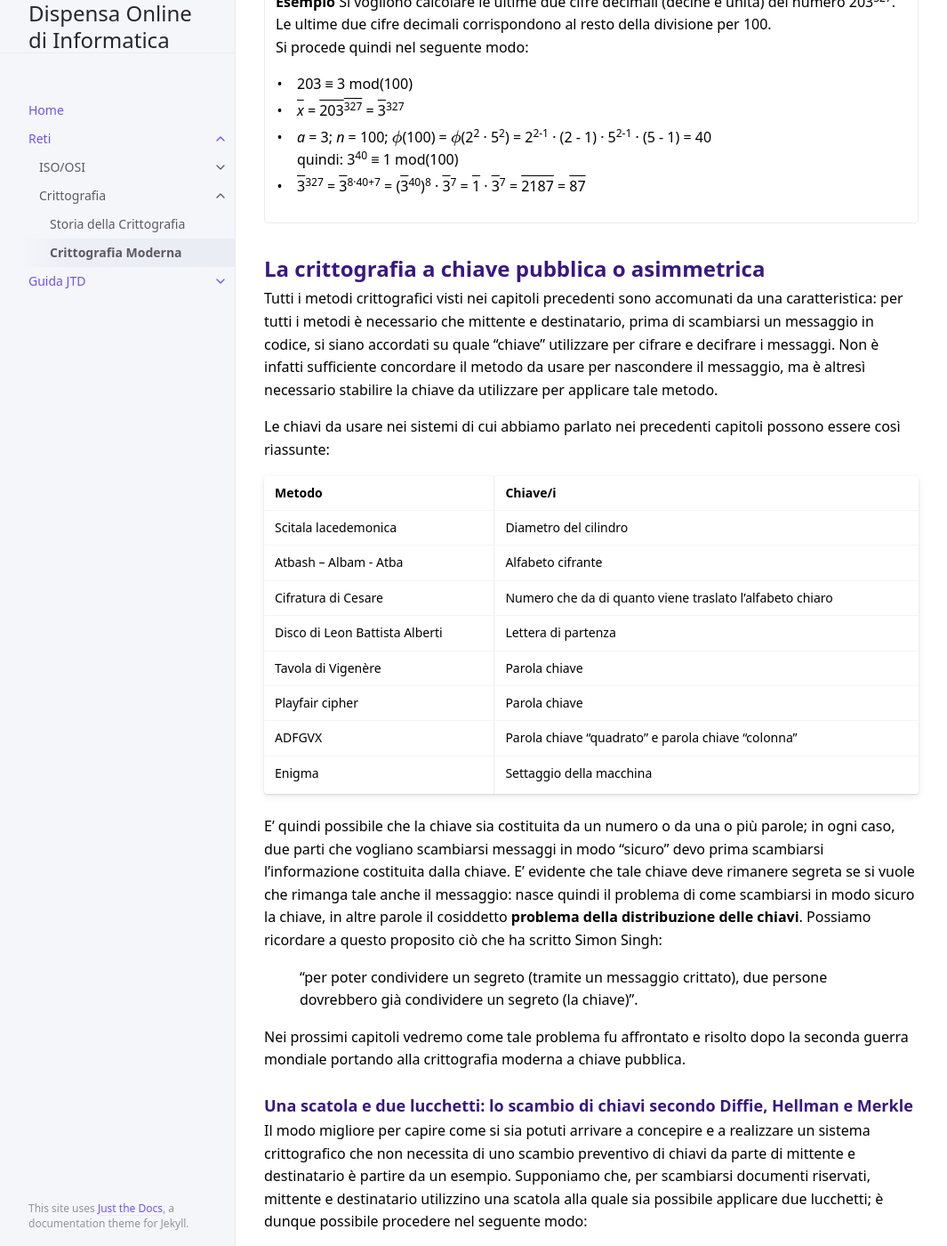
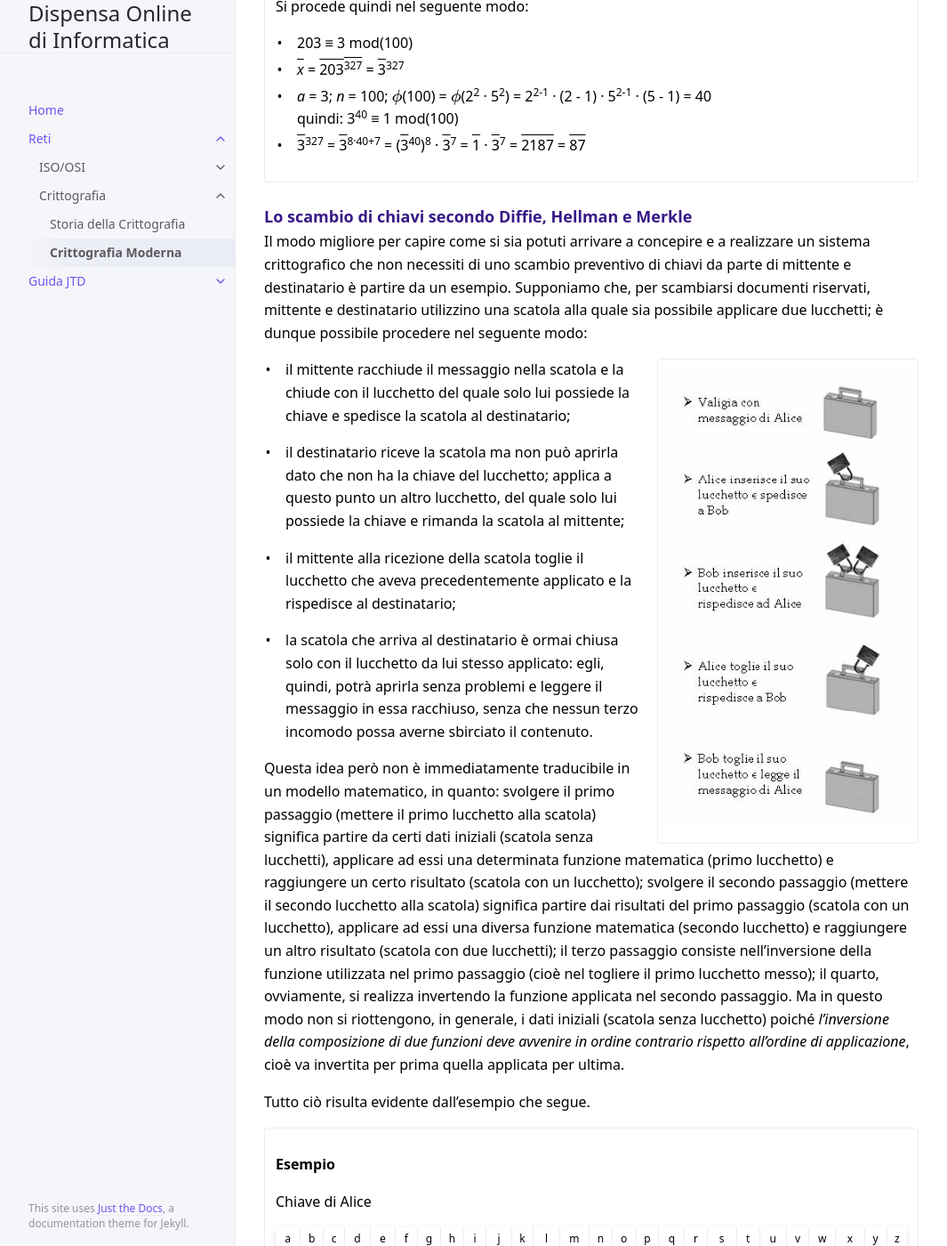
Before and after one commit to 4chi11e/manuale-libero-online-di-informatica, a Jekyll site: the page built from docs/reti/crittografia/crittografia-moderna.md, in a window 1280 px wide and 1400 px high, scrolled down 13570 px. Shown: the whole window at 89% size, without its empty margins (107-1172 px from the left). Built offline with Jekyll 4.4.1, drawn with Linux system fonts in a browser that asks for light colours; some of the changed text lies outside the part shown.

Commit message:
Sistemato Diffie-Hellman

```diff
--- a/docs/reti/crittografia/crittografia-moderna.md
+++ b/docs/reti/crittografia/crittografia-moderna.md
@@ -32,7 +32,7 @@
 
 Sebbene non consistano in veri e propri sistemi di crittografia, le [funzioni crittografiche di hash](#) hanno un ruolo piuttosto importante nell'ambito della crittografia moderna, essendo utilizzate in diversi ambiti, tra cui, insieme ad RSA, nell'implementazione di sistemi per la [firma digitale](#).
 
-## Sistemi di crittografia simmetrici
+## Crittografia simmetrica
 
 Con [crittografia simmetrica](https://it.wikipedia.org/wiki/Crittografia_simmetrica#:~:text=Con%20crittografia%20simmetrica%2C%20o%20crittografia,performante%20e%20semplice%20da%20implementare.), o crittografia a chiave privata o precondivisa, si intende una tecnica di cifratura in cui la chiave di crittazione è la stessa chiave di decrittazione, rendendo l'algoritmo molto performante e semplice da implementare. Tuttavia presuppone che le due parti siano già in possesso delle chiavi, richiesta che non rende possibile uno scambio di chiavi con questo genere di algoritmi. Lo scambio avviene attraverso algoritmi a chiave asimmetrica o pubblica, generalmente più complessi sia da implementare che da eseguire ma che permettono questo scambio in modo sicuro. Dopodiché la comunicazione verrà crittata usando solo algoritmi a chiave simmetrica per garantire una comunicazione sicura ma veloce.
 
@@ -248,7 +251,8 @@
 
 Questo è un grande risultato, che ha risolto una congettura rimasta aperta per decenni. Il loro algoritmo però non è ancora utilizzato in pratica, perché è molto più lento dei test probabilistici, i quali, del resto, sono *quasi certi* per i primi di centinaia di cifre che servono attualmente in crittografia.
 
-### Aritmetica modulo n
+#### Aritmetica modulo n
+
 Nel seguito **N** e **Z** denoteranno rispettivamente l'insieme dei numeri naturali {0,1,2,...} e l'insieme degli interi relativi {...,-2,-1,0,+1,+2,...}.
 Dati a, b in **Z** ed n > 1 in N, diciamo che ***a*** *è congruo a* ***b modulo n*** se a e b divisi per n danno lo stesso resto; in questo caso scriviamo una relazione di equivalenza. *a ≡ b* mod(*n*). La relazione di congruenza è una relazione di equivalenza.
 
@@ -291,7 +295,7 @@
   {: .ta-c .mb-0 .mt-0}
 </div>
 
-### Il cifrario di Cesare “generalizzato” con l’aritmetica modulo n
+#### Il cifrario di Cesare “generalizzato” con l’aritmetica modulo n
 
 Precedentemente abbiamo parlato del [cifrario di Cesare](#cifratura-di-cesare-ii-secolo-dc) e di come fosse possibile generare messaggi cifrati per mezzo di questo metodo. Vedremo ora come sia possibile generalizzare tale sistema di cifratura utilizzando le classi di resto, e ottenendo così una cifratura che non trasla soltanto le lettere dell’alfabeto, ma le “rimescola”.
 
@@ -317,11 +321,11 @@
 
 Si può dimostrare che, per avere una “buona” chiave di cifratura, occorre scegliere *a* in modo tale che *<span class="overline">a</span>* abbia inverso in ***Z***<sub>26</sub>.
 
-#### Identità di Bézout
+##### Identità di Bézout
 
 Se *d* = MCD(*a, b*) allora esistono degli interi *x* e *y* tali che *d* = *a · x + b · y*
 
-### Funzione e Teorema di Eulero
+#### Funzione e Teorema di Eulero
 
 La funzione di Eulero *$$\phi$$(n)* **indica il numero di elementi invertibile in *Z<sub>n</sub>***, e può essere anche interpretato come **il numero di interi minori di *n* e relativamente primi con esso.** Poiché contare le classi invertibili in ***Z***<sub>*n*</sub> è come contare i numeri tra 1 e *n*-1 che sono coprimi con *n*, si può affermare che:
 
@@ -347,7 +351,7 @@
 
 </div>
 
-### Un’applicazione della funzione di Eulero
+#### Un’applicazione della funzione di Eulero
 
 Vedremo ora un’interessante applicazione del Teorema di Eulero, che permette di calcolare, dato un numero in forma di potenza, le cifre decimali del numero stesso scritto in forma posizionale.
 
@@ -383,31 +387,9 @@
   - <span class="overline">3</span><sup>327</sup> = <span class="overline">3</span><sup>8·40+7</sup> = (<span class="overline">3</span><sup>40</sup>)<sup>8</sup> · <span class="overline">3</span><sup>7</sup> = <span class="overline">1</span> · <span class="overline">3</span><sup>7</sup> = <span class="overline">2187</span> = <span class="overline">87</span>
 </div>
 
-## La crittografia a chiave pubblica o asimmetrica
+### Lo scambio di chiavi secondo Diffie, Hellman e Merkle
 
-Tutti i metodi crittografici visti nei capitoli precedenti sono accomunati da una caratteristica: per tutti i metodi è necessario che mittente e destinatario, prima di scambiarsi un messaggio in codice, si siano accordati su quale “chiave” utilizzare per cifrare e decifrare i messaggi. Non è infatti sufficiente concordare il metodo da usare per nascondere il messaggio, ma è altresì necessario stabilire la chiave da utilizzare per applicare tale metodo.
-
-Le chiavi da usare nei sistemi di cui abbiamo parlato nei precedenti capitoli possono essere così riassunte:
-
-|**Metodo**|**Chiave/i**|
-|Scitala lacedemonica|Diametro del cilindro|
-|Atbash – Albam - Atba|Alfabeto cifrante|
-|Cifratura di Cesare|Numero che da di quanto viene traslato l’alfabeto chiaro|
-|Disco di Leon Battista Alberti|Lettera di partenza|
-|Tavola di Vigenère|Parola chiave|
-|Playfair cipher|Parola chiave|
-|ADFGVX|Parola chiave “quadrato” e parola chiave “colonna”|
-|Enigma|Settaggio della macchina|
-
-E’ quindi possibile che la chiave sia costituita da un numero o da una o più parole; in ogni caso, due parti che vogliano scambiarsi messaggi in modo “sicuro” devo prima scambiarsi l’informazione costituita dalla chiave. E’ evidente che tale chiave deve rimanere segreta se si vuole che rimanga tale anche il messaggio: nasce quindi il problema di come scambiarsi in modo sicuro la chiave, in altre parole il cosiddetto **problema della distribuzione delle chiavi**. Possiamo ricordare a questo proposito ciò che ha scritto Simon Singh:
-
-> “per poter condividere un segreto (tramite un messaggio crittato), due persone dovrebbero già condividere un segreto (la chiave)”.
-
-Nei prossimi capitoli vedremo come tale problema fu affrontato e risolto dopo la seconda guerra mondiale portando alla crittografia moderna a chiave pubblica.
-
-### Una scatola e due lucchetti: lo scambio di chiavi secondo Diffie, Hellman e Merkle
-
-Il modo migliore per capire come si sia potuti arrivare a concepire e a realizzare un sistema crittografico che non necessita di uno scambio preventivo di chiavi da parte di mittente e destinatario è partire da un esempio. Supponiamo che, per scambiarsi documenti riservati, mittente e destinatario utilizzino una scatola alla quale sia possibile applicare due lucchetti; è dunque possibile procedere nel seguente modo:
+Il modo migliore per capire come si sia potuti arrivare a concepire e a realizzare un sistema crittografico che non necessiti di uno scambio preventivo di chiavi da parte di mittente e destinatario è partire da un esempio. Supponiamo che, per scambiarsi documenti riservati, mittente e destinatario utilizzino una scatola alla quale sia possibile applicare due lucchetti; è dunque possibile procedere nel seguente modo:
 
 <div class="thumbnail float-right">
   <img src="{{site.baseurl}}/assets/images/doppio_lucchetto.jpg" onclick="document.getElementById('doppio_lucchetto').style.display='block'" class="hoverlink">
@@ -455,14 +437,15 @@
   |Cifrato da Alice:|SV RGUVHYB
   |Ricifrato da Bob:|HD YNSDOLP
   |Decifrato da Alice:|AJ MQCJLZP
-  |Decifrato da Bob:|EI CNAIYWB
+  |Decifrato da Bob:|EI CNAIYWB| che non è "ci vediamo"
   {: .invisible .distanzia-colonne-3}
   </div>
 </div>
 
 Questo problema fu affrontato e risolto negli anni ’70 del secolo scorso dai ricercatori Whitfield Diffie, Martin Hellman e Ralph Merkle.
 
-Le funzioni di cui si servirono per risolvere il problema della distribuzione delle chiavi derivano dall'[aritmetica dei moduli](#aritmetica-modulo-n) dove è spesso possibile incontrare funzioni unidirezionali, tali cioè da essere “difficili” da invertire.
+Le funzioni di cui si servirono per risolvere il problema della distribuzione delle chiavi derivano dall'[aritmetica dei moduli](#aritmetica-modulo-n) dove è spesso possibile incontrare funzioni unidirezionali, funzioni agevoli da calcolare in una direzione ma che diventano computazionalmente
+pesantissime nella direzione opposta (funzione inversa).
 
 Dalla tabella che segue si può osservare ad esempio come la potenza cresca regolarmente, mentre nel caso dell’aritmetica dei moduli la variazione della funzione non sia regolare.
 
@@ -539,7 +522,11 @@
         <tr>
           <td><em>Chiave</em></td>
           <td colspan=2>
-            Alice e Bob hanno ottenuto lo stesso numero che rappresenterà la chiave dei loro messaggi.</td>
+              Alice e Bob hanno ottenuto lo stesso numero <em>K</em> che rappresenterà la chiave dei loro messaggi.<br>
+              <p class="ta-c mb-0">
+                <em>K = K<sub>a</sub> = K<sub>b</sub> = Y<sup>A·B</sup> mod(p) = Y<sup>B·A</sup> mod(p) = 13<sup>8·5</sup> mod (23) = 9</em>
+              </p>
+          </td>
         </tr>
     </tbody>
 </table>
@@ -553,11 +540,13 @@
 
 **Per trovare la chiave, Eva dovrebbe quindi procedere come Alice ed effettuare l’operazione *β^A* mod(*p*)**, oppure come Bob ed effettuare l’operazione ***α^B* mod(*p*)**. Ma Eva non conosce i valori di A o di B! D’altronde, tentare di ricavarli invertendo la funzione non sarebbe un compito semplice, in quanto si tratta di una funzione unidirezionale.
 
+Se confrontiamo l'idea originale del doppio lucchetto con la soluzione trovata notiamo che mentre quell'idea cercava di proporre un vero e proprio sistema di cifratura per trasmettere messaggi cifrati, **questo sistema permette solamente di concordare un numero segreto**.
+
 La dimostrazione pubblica della loro scoperta fu data da Diffie, Hellman e Merkle nel giugno del 1976 alla National Computer Conference.
 
-L’introduzione di un metodo che consente a mittente e destinatario di scambiarsi la chiave in modo “sicuro” ha costituito una vera e proprio rivoluzione nel campo della crittografia; l’univo aspetto negativo del sistema Diffie - Hellman - Merkle risiede nell’introdurre una non contemporaneità tra le azioni di destinatario e mittente. Infatti, per applicare il suo “lucchetto” Bob deve attendere di ricevere il messaggio di Alice (supponiamo tramite mail), e la stessa Alice, per rimuovere il suo “lucchetto” deve attendere la risposta di Bob, e così via. Questo aspetto, che per persone che vivono in luoghi con fusi orari differenti può comportare un “ritardo” anche notevole nello scambio delle mail, rappresenta chiaramente un elemento che va contro la natura stessa della posta elettronica, che rappresenta uno dei modi più veloci di scambio delle informazioni.
+L’introduzione di un metodo che consente a mittente e destinatario di scambiarsi la chiave in modo “sicuro” ha costituito una vera e proprio rivoluzione nel campo della crittografia; l’unico aspetto negativo del sistema Diffie - Hellman - Merkle risiede nell’introdurre una non contemporaneità tra le azioni di destinatario e mittente. Infatti, per applicare il suo “lucchetto” Bob deve attendere di ricevere il messaggio di Alice (supponiamo tramite mail), e la stessa Alice, per rimuovere il suo “lucchetto” deve attendere la risposta di Bob, e così via. Questo aspetto, che per persone che vivono in luoghi con fusi orari differenti può comportare un “ritardo” anche notevole nello scambio delle mail, rappresenta chiaramente un elemento che va contro la natura stessa della posta elettronica, che rappresenta uno dei modi più veloci di scambio delle informazioni. Detto in termini più tecnici questo sistema è **adatto solo a comunicazioni di tipo sincrono e non a comunicazioni di tipo asincrono**.
 
-Nel prossimo paragrafo vedremo come questo aspetto sia stato risolto dall’introduzione della crittografia a chiave pubblica.
+Ricapitolando quindi possiamo dire che ***il sistema di Diffie-Hellman-Merkle risolve il problema della condivisione della chiave ma non offre un vero e proprio sistema di cifratura, inoltre è adatto solo a comunicazioni sincrone***. Nel prossimo paragrafo vedremo come queste limitazioni siano state superate dall’introduzione della crittografia a chiave pubblica.
 
 ### RSA
 Il passo avanti rispetto al metodo di scambio delle chiavi secondo Diffie-Hellman-Merkle avvenne grazie allo sforzo congiunto di tre ricercatori: Ronald Rivest, Adi Shamir e Leonard Adleman, dalle cui iniziali deriva il metodo noto come RSA.
```
Also changed, not shown: other parts of docs/reti/crittografia/crittografia-moderna.md (+5 -2 lines).
